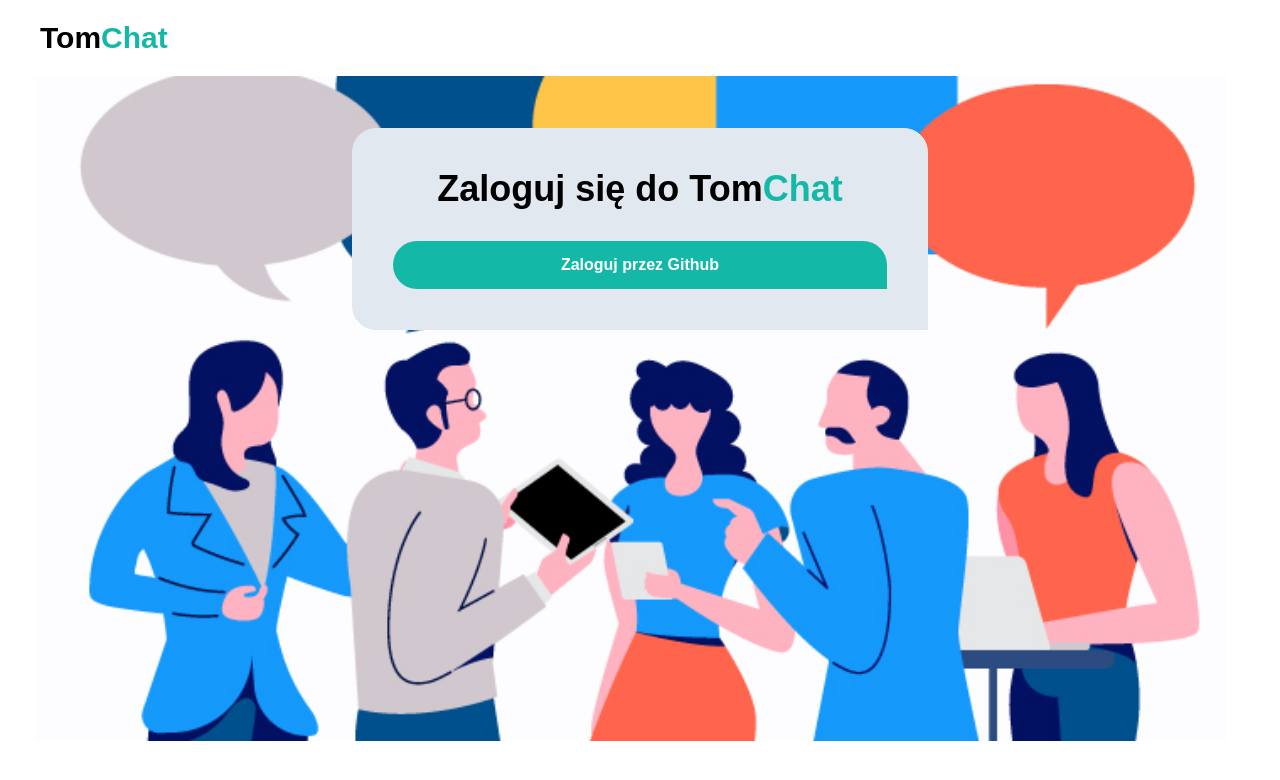
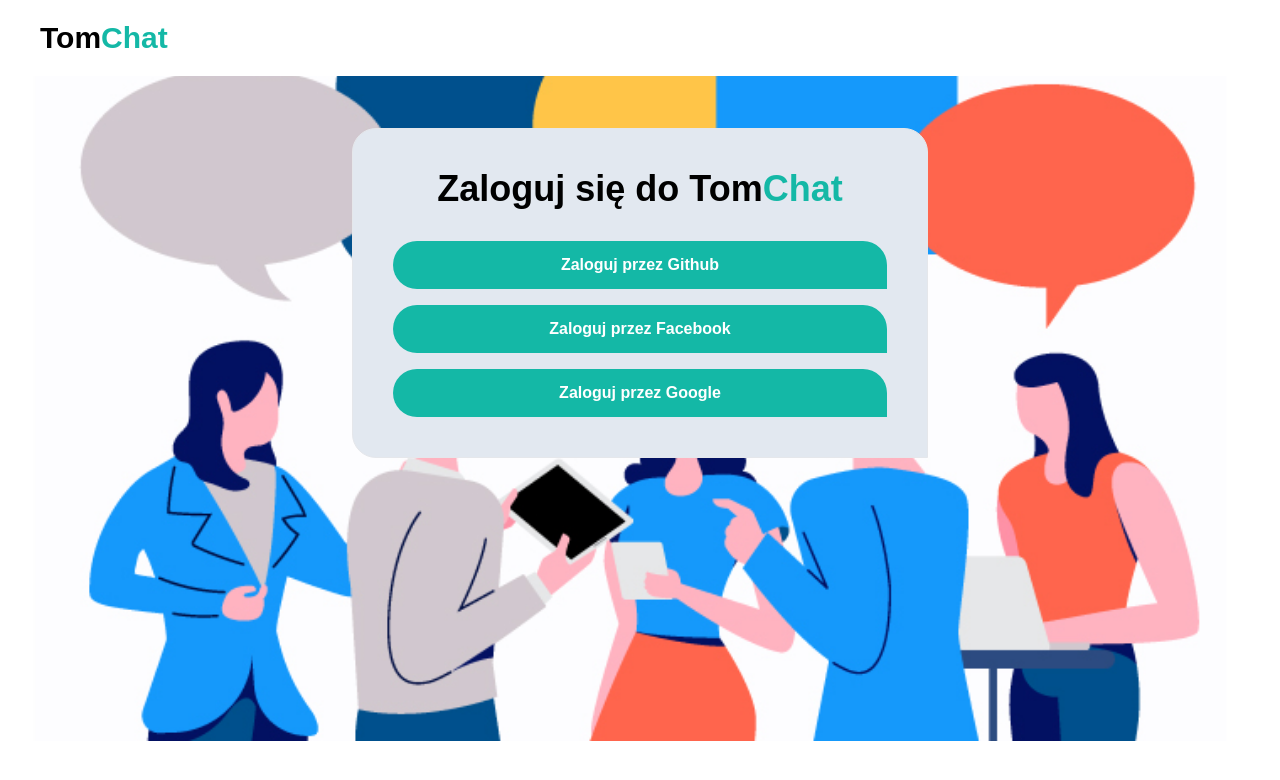
Before and after one commit to tomizdebski/Chat_client_next_prisma_v2, a Next.js app: page / in a window 1280 px wide. Shown: the top 780 px of the page. Built offline with nearby package versions, Linux system fonts and the light colour scheme; no server answers.

Commit message:
update_auth_add_google_facebook

```diff
--- a/app/components/Buttons.tsx
+++ b/app/components/Buttons.tsx
@@ -26,11 +26,25 @@
 
 export function MainLogin() {
     return (
+      <div className="flex flex-col gap-4" >
       <button
         onClick={() => signIn('github')}
         className="w-full flex items-center justify-center gap-2 rounded-l-3xl rounded-t-3xl bg-teal-500 px-8 py-3 text-center text-sm font-semibold text-white ring-teal-300 transition duration-100 hover:bg-teal-600 md:text-base"
       >
         Zaloguj przez Github
       </button>
+      <button
+      onClick={() => signIn('facebook')}
+      className="w-full flex items-center justify-center gap-2 rounded-l-3xl rounded-t-3xl bg-teal-500 px-8 py-3 text-center text-sm font-semibold text-white ring-teal-300 transition duration-100 hover:bg-teal-600 md:text-base"
+    >
+      Zaloguj przez Facebook
+    </button>
+    <button
+      onClick={() => signIn('google')}
+      className="w-full flex items-center justify-center gap-2 rounded-l-3xl rounded-t-3xl bg-teal-500 px-8 py-3 text-center text-sm font-semibold text-white ring-teal-300 transition duration-100 hover:bg-teal-600 md:text-base"
+    >
+      Zaloguj przez Google
+    </button>
+    </div>
     );
   }
--- a/app/lib/auth.ts
+++ b/app/lib/auth.ts
@@ -1,17 +1,27 @@
 import { PrismaAdapter } from "@auth/prisma-adapter";
 import { PrismaClient } from "@prisma/client";
 import type { NextAuthOptions } from "next-auth";
-import GithubProvider from 'next-auth/providers/github'
+import GithubProvider from "next-auth/providers/github";
+import FacebookProvider from "next-auth/providers/facebook";
+import GoogleProvider from "next-auth/providers/google";
 
 const prisma = new PrismaClient();
 
 export const authOptions: NextAuthOptions = {
-    // @ts-ignore
-    adapter: PrismaAdapter(prisma),
-    providers: [
-        GithubProvider({
-            clientId: process.env.GITHUB_CLIENT_ID as string,
-            clientSecret: process.env.GITHUB_SECRET_ID as string
-        })
-    ]
-}
+  // @ts-ignore
+  adapter: PrismaAdapter(prisma),
+  providers: [
+    GithubProvider({
+      clientId: process.env.GITHUB_CLIENT_ID as string,
+      clientSecret: process.env.GITHUB_SECRET_ID as string,
+    }),
+    FacebookProvider({
+      clientId: process.env.FACEBOOK_ID as string,
+      clientSecret: process.env.FACEBOOK_SECRET as string,
+    }),
+    GoogleProvider({
+      clientId: process.env.GOOGLE_ID as string,
+      clientSecret: process.env.GOOGLE_SECRET as string,
+    }),
+  ],
+};
--- a/next.config.js
+++ b/next.config.js
@@ -1,7 +1,7 @@
 /** @type {import('next').NextConfig} */
 const nextConfig = {
     images: {
-        domains: ["avatars.githubusercontent.com"]
+        domains: ["avatars.githubusercontent.com", "scontent.xx.fbcdn.net", "lh3.googleusercontent.com"]
     },
     experimental: {
         serverActions: true,
```
Also changed, not shown: 1 other file (tests, documents, lock files or other folders).
